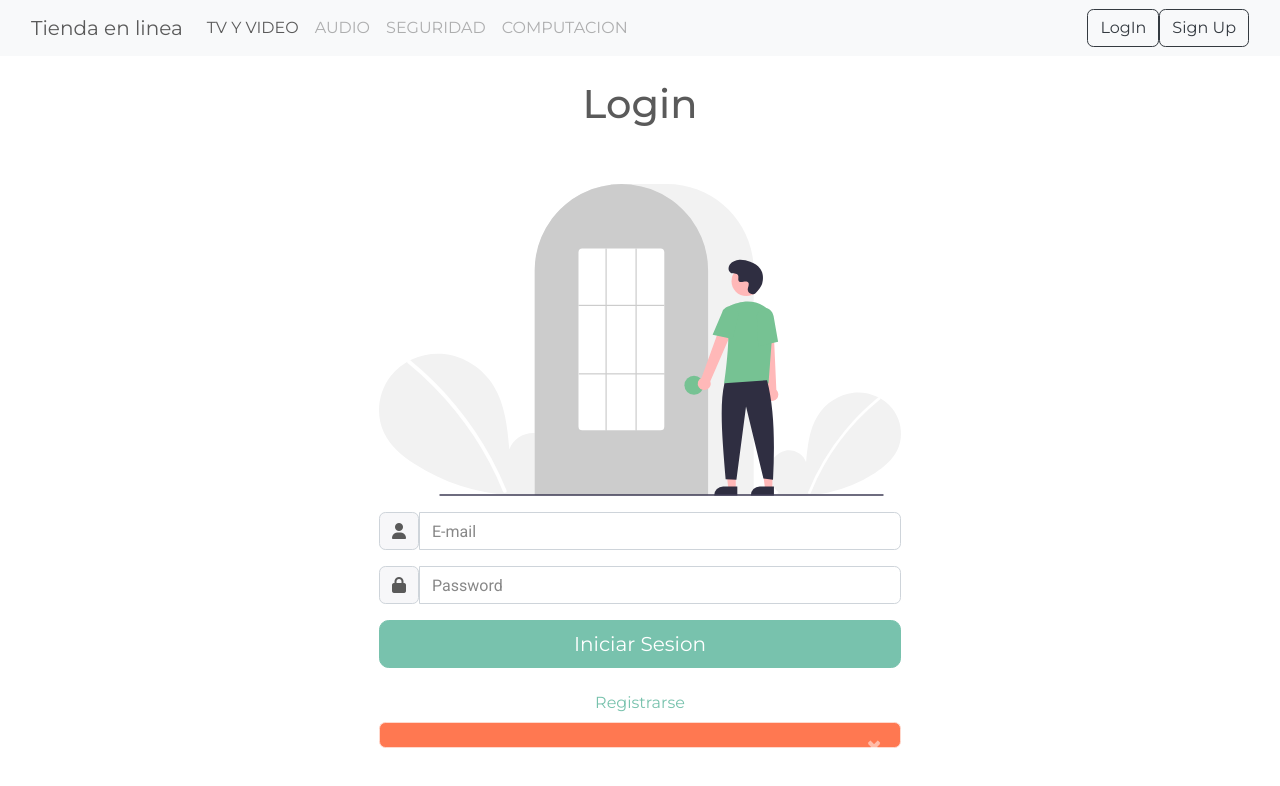
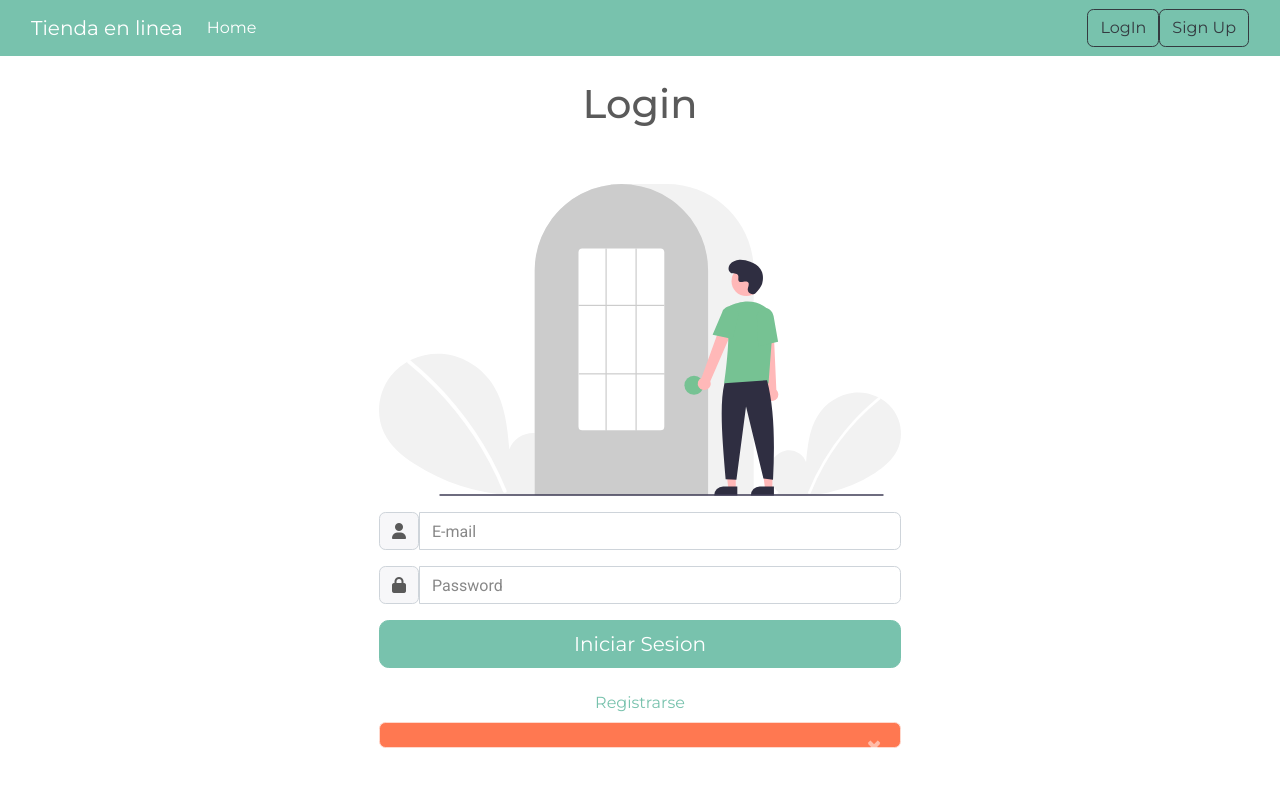
Before and after one commit to Angcelo/AYD1_Proyecto2_2, an Angular app in the folder webClient/: page /login in a window 1280 px wide. Shown: the top 786 px of the page. Built offline with nearby package versions, Linux system fonts and the light colour scheme.

Commit message:
Cambiando barra de navegacion

```diff
--- a/webClient/src/app/app.module.ts
+++ b/webClient/src/app/app.module.ts
@@ -9,7 +9,6 @@ import { FormsModule } from '@angular/forms';
 import { HttpClientModule } from "@angular/common/http";
 import { LoginComponent } from './components/login/login.component';
 import { NavegacionComponent } from './components/navegacion/navegacion.component';
-import { NavGeneralComponent } from './components/nav-general/nav-general.component';
 import { RegistroComponent } from './components/registro/registro.component';
 import { CarritoComponent } from './components/carrito/carrito.component';
 import { ProductosComponent } from './components/productos/productos.component';
@@ -20,7 +19,6 @@ import { BrowserAnimationsModule } from '@angular/platform-browser/animations'
     AppComponent,
     LoginComponent,
     NavegacionComponent,
-    NavGeneralComponent,
     RegistroComponent,
     CarritoComponent,
     ProductosComponent
--- a/webClient/src/app/components/login/login.component.html
+++ b/webClient/src/app/components/login/login.component.html
@@ -1,4 +1,4 @@
-<app-nav-general></app-nav-general>
+<app-navegacion></app-navegacion>
 <div class="container">
     <div class="row justify-content-center">
         <div class="col-md-6 p-4">
--- a/webClient/src/app/components/nav-general/nav-general.component.html
+++ /dev/null
@@ -1,30 +0,0 @@
-<nav class="navbar navbar-expand-lg navbar-light bg-light">
-    <div class="container-fluid">
-      <a class="navbar-brand" routerLink="#">Tienda en linea</a>
-      <button class="navbar-toggler" type="button" data-bs-toggle="collapse" data-bs-target="#navbarColor01" aria-controls="navbarColor01" aria-expanded="false" aria-label="Toggle navigation">
-        <span class="navbar-toggler-icon"></span>
-      </button>
-
-      <div class="collapse navbar-collapse" id="navbarColor01">
-        <ul class="navbar-nav me-auto">
-          <li class="nav-item">
-            <a class="nav-link active" routerLink="#">TV Y VIDEO
-            </a>
-          </li>
-          <li class="nav-item">
-            <a class="nav-link" routerLink="#">AUDIO</a>
-          </li>
-          <li class="nav-item">
-            <a class="nav-link" routerLink="#">SEGURIDAD</a>
-          </li>
-          <li class="nav-item">
-            <a class="nav-link" routerLink="#">COMPUTACION</a>
-          </li>
-        </ul>
-        <form class="d-flex ml-auto">
-          <a class="btn btn-outline-dark my-2 my-sm-0" routerLink = "/login"  type="submit">LogIn</a>
-          <a class="btn btn-outline-dark my-2 my-sm-0" routerLink = "/registro" type="submit">Sign Up</a>
-        </form>
-      </div>
-    </div>
-  </nav>
--- a/webClient/src/app/components/nav-general/nav-general.component.ts
+++ /dev/null
@@ -1,15 +0,0 @@
-import { Component, OnInit } from '@angular/core';
-
-@Component({
-  selector: 'app-nav-general',
-  templateUrl: './nav-general.component.html',
-  styleUrls: ['./nav-general.component.css']
-})
-export class NavGeneralComponent implements OnInit {
-
-  constructor() { }
-
-  ngOnInit(): void {
-  }
-
-}
--- a/webClient/src/app/components/navegacion/navegacion.component.html
+++ b/webClient/src/app/components/navegacion/navegacion.component.html
@@ -12,11 +12,13 @@
             </a>
           </li>
           <li class="nav-item">
-            <a class="nav-link" routerLink="/carrito"><i class="fa fa-shopping-cart" aria-hidden="true"></i>Mi Carrito</a>
+            <a class="nav-link" [hidden] = "!normal" routerLink="/carrito"><i class="fa fa-shopping-cart" aria-hidden="true"></i>Mi Carrito</a>
           </li>
         </ul>
         <form class="d-flex ml-auto">
-          <button class="btn btn-outline-light my-2 my-sm-0" type="submit">Logout</button>
+          <a class="btn btn-outline-dark my-2 my-sm-0" [hidden] = "normal" routerLink = "/login"  type="submit">LogIn</a>
+          <a class="btn btn-outline-dark my-2 my-sm-0" [hidden] = "normal" routerLink = "/registro" type="submit">Sign Up</a>
+          <button class="btn btn-outline-light my-2 my-sm-0" [hidden] = "!normal" type="submit">Logout</button>
         </form>
       </div>
     </div>
--- a/webClient/src/app/components/navegacion/navegacion.component.ts
+++ b/webClient/src/app/components/navegacion/navegacion.component.ts
@@ -1,4 +1,5 @@
 import { Component, OnInit } from '@angular/core';
+import { UsuarioService } from 'src/app/services/usuario.service';
 
 @Component({
   selector: 'app-navegacion',
@@ -6,10 +7,12 @@ import { Component, OnInit } from '@angular/core';
   styleUrls: ['./navegacion.component.css']
 })
 export class NavegacionComponent implements OnInit {
+  normal:boolean = true
 
-  constructor() { }
+  constructor(private serv: UsuarioService) { }
 
   ngOnInit(): void {
+    if(this.serv.getUsuario() == null || this.serv.getUsuario() == undefined || this.serv.getUsuario() == "") this.normal = false
   }
 
 }
--- a/webClient/src/app/components/productos/productos.component.ts
+++ b/webClient/src/app/components/productos/productos.component.ts
@@ -118,8 +118,7 @@ export class ProductosComponent implements OnInit {
   oculto : boolean = false
 
   constructor(
-    private serv:UsuarioService,
-    private guard:UsuarioGuard
+    private serv:UsuarioService
     ) { }
 
   ngOnInit(): void {
--- a/webClient/src/app/components/registro/registro.component.html
+++ b/webClient/src/app/components/registro/registro.component.html
@@ -1,4 +1,4 @@
- <app-nav-general></app-nav-general>
+<app-navegacion></app-navegacion>
 <div class="container">
     <div class="row justify-content-center">
             <div class="page-header">
```
Also changed, not shown: webClient/src/app/components/nav-general/nav-general.component.css (deleted), 1 other file (tests, documents, lock files or other folders).
